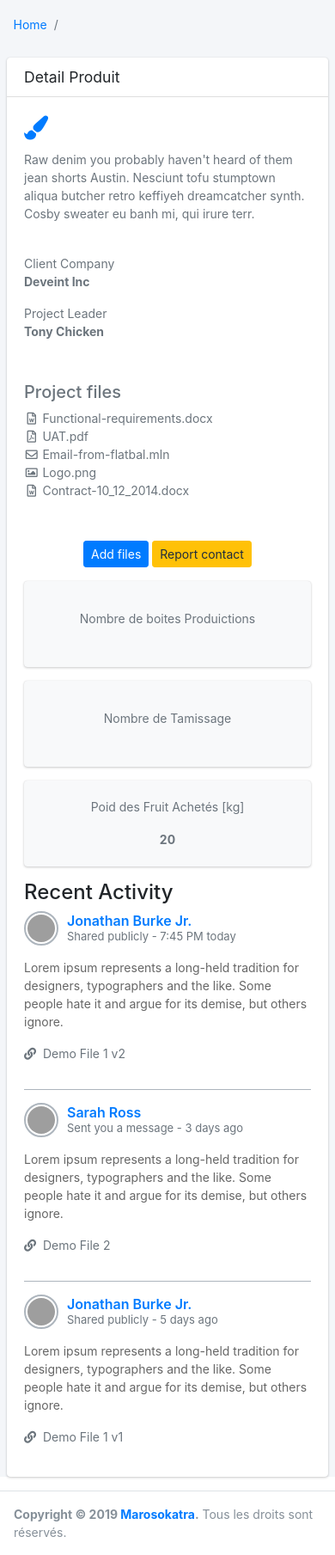
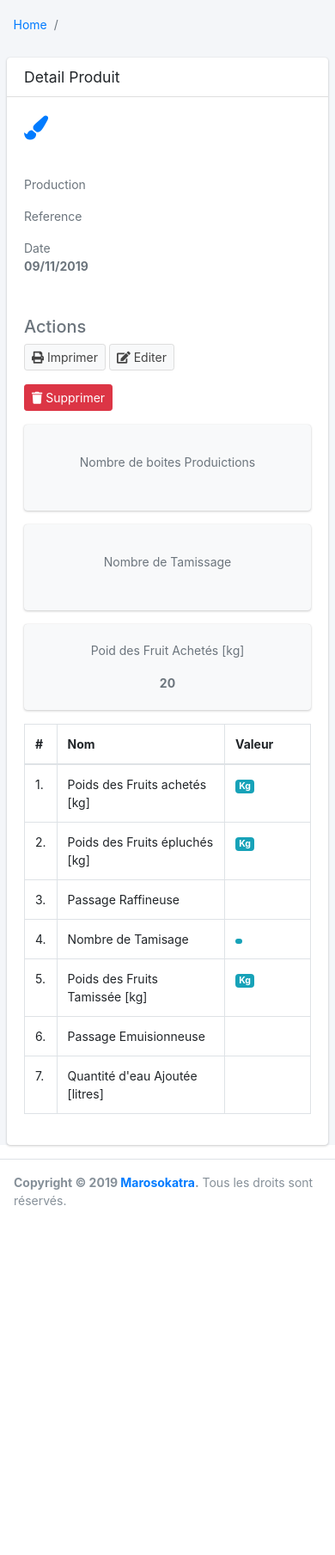
Before and after one commit to andriamasy/GestionProduit, a Symfony app: template templates/produit/view.html.twig in a window 390 px wide. Shown: the part 57-1866 px from the top of the page at 86% size. After the commit the page ends 1459 px from the top, so only its background shows below. Run offline with Twig, Linux system fonts and the light colour scheme; the template is opened without the code that fills it, so the values that code supplies are empty; some libraries are stand-ins or nearby versions; grey boxes are pictures that could not be loaded.

Commit message:
responsive, view

```diff
--- a/public/js/custom.javascript.js
+++ b/public/js/custom.javascript.js
@@ -27,7 +27,7 @@ $(document).ready(function() {
     $(".only-numeric").bind("keypress", function (e) {
         var iKeyCode = e.which ? e.which : e.keyCode
 
-        if (iKeyCode !== 46 && iKeyCode > 31 && (iKeyCode < 48 || iKeyCode > 57) && iKeyCode !== 188) {
+        if (iKeyCode !== 46 && iKeyCode > 31 && (iKeyCode < 48 || iKeyCode > 57) ) {
             if($(this).next('span').length === 0 ) {
                 $($error).insertAfter($(this));
             }
--- a/src/Controller/ProduitController.php
+++ b/src/Controller/ProduitController.php
@@ -58,7 +58,9 @@ class ProduitController extends AbstractController
         return $this->render('produit/add.html.twig', [
             'form' => $form->createView(),
             'titre' => 'Ajouter Produits',
-            'bande' => 'Produit',
+            'bande' => 'Ajouter Produit',
+            'routeParent' => 'produit',
+            'routeNameParent' => 'Listes Produits',
         ]);
     }
 
--- a/templates/produit/view.html.twig
+++ b/templates/produit/view.html.twig
@@ -44,103 +44,102 @@
                         </div>
                         <div class="row">
                             <div class="col-12">
-                                <h4>Recent Activity</h4>
-                                <div class="post">
-                                    <div class="user-block">
-                                        <img class="img-circle img-bordered-sm" src="../../dist/img/user1-128x128.jpg" alt="user image">
-                                        <span class="username">
-                          <a href="#">Jonathan Burke Jr.</a>
-                        </span>
-                                        <span class="description">Shared publicly - 7:45 PM today</span>
-                                    </div>
-                                    <!-- /.user-block -->
-                                    <p>
-                                        Lorem ipsum represents a long-held tradition for designers,
-                                        typographers and the like. Some people hate it and argue for
-                                        its demise, but others ignore.
-                                    </p>
-
-                                    <p>
-                                        <a href="#" class="link-black text-sm"><i class="fas fa-link mr-1"></i> Demo File 1 v2</a>
-                                    </p>
-                                </div>
-
-                                <div class="post clearfix">
-                                    <div class="user-block">
-                                        <img class="img-circle img-bordered-sm" src="../../dist/img/user7-128x128.jpg" alt="User Image">
-                                        <span class="username">
-                          <a href="#">Sarah Ross</a>
-                        </span>
-                                        <span class="description">Sent you a message - 3 days ago</span>
-                                    </div>
-                                    <!-- /.user-block -->
-                                    <p>
-                                        Lorem ipsum represents a long-held tradition for designers,
-                                        typographers and the like. Some people hate it and argue for
-                                        its demise, but others ignore.
-                                    </p>
-                                    <p>
-                                        <a href="#" class="link-black text-sm"><i class="fas fa-link mr-1"></i> Demo File 2</a>
-                                    </p>
-                                </div>
-
-                                <div class="post">
-                                    <div class="user-block">
-                                        <img class="img-circle img-bordered-sm" src="../../dist/img/user1-128x128.jpg" alt="user image">
-                                        <span class="username">
-                          <a href="#">Jonathan Burke Jr.</a>
-                        </span>
-                                        <span class="description">Shared publicly - 5 days ago</span>
-                                    </div>
-                                    <!-- /.user-block -->
-                                    <p>
-                                        Lorem ipsum represents a long-held tradition for designers,
-                                        typographers and the like. Some people hate it and argue for
-                                        its demise, but others ignore.
-                                    </p>
-
-                                    <p>
-                                        <a href="#" class="link-black text-sm"><i class="fas fa-link mr-1"></i> Demo File 1 v1</a>
-                                    </p>
-                                </div>
+                                <table class="table table-bordered">
+                                    <thead>
+                                    <tr>
+                                        <th style="width: 10px">#</th>
+                                        <th>Nom</th>
+                                        <th style="width: 100px">Valeur</th>
+                                    </tr>
+                                    </thead>
+                                    <tbody>
+                                    <tr>
+                                        <td>1.</td>
+                                        <td>Poids des Fruits achetés [kg]</td>
+                                        <td>
+                                            <span class="badge bg-info">
+                                                {{ produit.poidDufruitAcheter }} Kg
+                                            </span>
+                                        </td>
+                                    </tr>
+                                    <tr>
+                                        <td>2.</td>
+                                        <td>Poids des Fruits épluchés [kg]</td>
+                                        <td><span class="badge bg-info">{{ produit.poidDufruitepluches }} Kg</span></td>
+                                    </tr>
+                                    <tr>
+                                        <td>3.</td>
+                                        <td>Passage Raffineuse</td>
+                                        <td><span class="badge bg-info">{{ produit.passageRaffiner }}</span></td>
+                                    </tr>
+                                    <tr>
+                                        <td>4.</td>
+                                        <td>Nombre de Tamisage</td>
+                                        <td>
+                                            <span class="badge bg-info">{{ produit.nombreTamissage }} </span>
+                                        </td>
+                                    </tr>
+                                    <tr>
+                                        <td>5.</td>
+                                        <td>Poids des Fruits Tamissée [kg] </td>
+                                        <td>
+                                            <span class="badge bg-info">{{ produit.poidDuFruitTamisse }} Kg</span>
+                                        </td>
+                                    </tr>
+                                    <tr>
+                                        <td>6.</td>
+                                        <td>Passage Emuisionneuse </td>
+                                        <td>
+                                            <span class="badge bg-info">{{ produit.passageEmissionneuse }}</span>
+                                        </td>
+                                    </tr>
+                                    <tr>
+                                        <td>7.</td>
+                                        <td>Quantité d'eau Ajoutée [litres] </td>
+                                        <td>
+                                            <span class="badge bg-info">{{ produit.qteEau }}</span>
+                                        </td>
+                                    </tr>
+                                    </tbody>
+                                </table>
                             </div>
                         </div>
                     </div>
                     <div class="col-12 col-md-12 col-lg-4 order-1 order-md-2">
-                        <h3 class="text-primary"><i class="fas fa-paint-brush"></i> {{ produit.mesureBrixFinal }}</h3>
-                        <p class="text-muted">Raw denim you probably haven't heard of them jean shorts Austin. Nesciunt tofu stumptown aliqua butcher retro keffiyeh dreamcatcher synth. Cosby sweater eu banh mi, qui irure terr.</p>
+                        <h3 class="text-primary"><i class="fas fa-paint-brush"></i> {{ produit.name }}</h3>
+                        <p class="text-muted">
+                            {{ produit.description }}
+                        </p>
                         <br>
                         <div class="text-muted">
-                            <p class="text-sm">Client Company
-                                <b class="d-block">Deveint Inc</b>
+                            <p class="text-sm">Production
+                                <b class="d-block">{{ produit.category.name }}</b>
                             </p>
-                            <p class="text-sm">Project Leader
-                                <b class="d-block">Tony Chicken</b>
+                            <p class="text-sm">Reference
+                                <b class="d-block">{{ produit.reference }}</b>
+                            </p>
+                            <p class="text-sm">Date
+                                <b class="d-block">{{ produit.createdAt | date('d/m/Y') }}</b>
                             </p>
                         </div>
+                        <h5 class="mt-5 text-muted">Actions</h5>
+                        <div class="mt-1 mb-3">
+                            <a href="#" class="btn btn-sm btn-default">
+                                <i class="fas fa-print"></i>
+                                Imprimer
+                            </a>
+                            <a href="#" class="btn btn-sm btn-default">
+                                <i class="fas fa-edit"></i>
+                                Editer
+                            </a>
+                        </div>
+                        <div class="mt-1 mb-3">
+                            <a href="#" class="btn btn-sm btn-danger">
+                                <i class="fas fa-trash"></i>
+                                Supprimer
+                            </a>
+                        </div>
 
-                        <h5 class="mt-5 text-muted">Project files</h5>
-                        <ul class="list-unstyled">
-                            <li>
-                                <a href="" class="btn-link text-secondary"><i class="far fa-fw fa-file-word"></i> Functional-requirements.docx</a>
-                            </li>
-                            <li>
-                                <a href="" class="btn-link text-secondary"><i class="far fa-fw fa-file-pdf"></i> UAT.pdf</a>
-                            </li>
-                            <li>
-                                <a href="" class="btn-link text-secondary"><i class="far fa-fw fa-envelope"></i> Email-from-flatbal.mln</a>
-                            </li>
-                            <li>
-                                <a href="" class="btn-link text-secondary"><i class="far fa-fw fa-image "></i> Logo.png</a>
-                            </li>
-                            <li>
-                                <a href="" class="btn-link text-secondary"><i class="far fa-fw fa-file-word"></i> Contract-10_12_2014.docx</a>
-                            </li>
-                        </ul>
-                        <div class="text-center mt-5 mb-3">
-                            <a href="#" class="btn btn-sm btn-primary">Add files</a>
-                            <a href="#" class="btn btn-sm btn-warning">Report contact</a>
-                        </div>
                     </div>
                 </div>
             </div>
```
